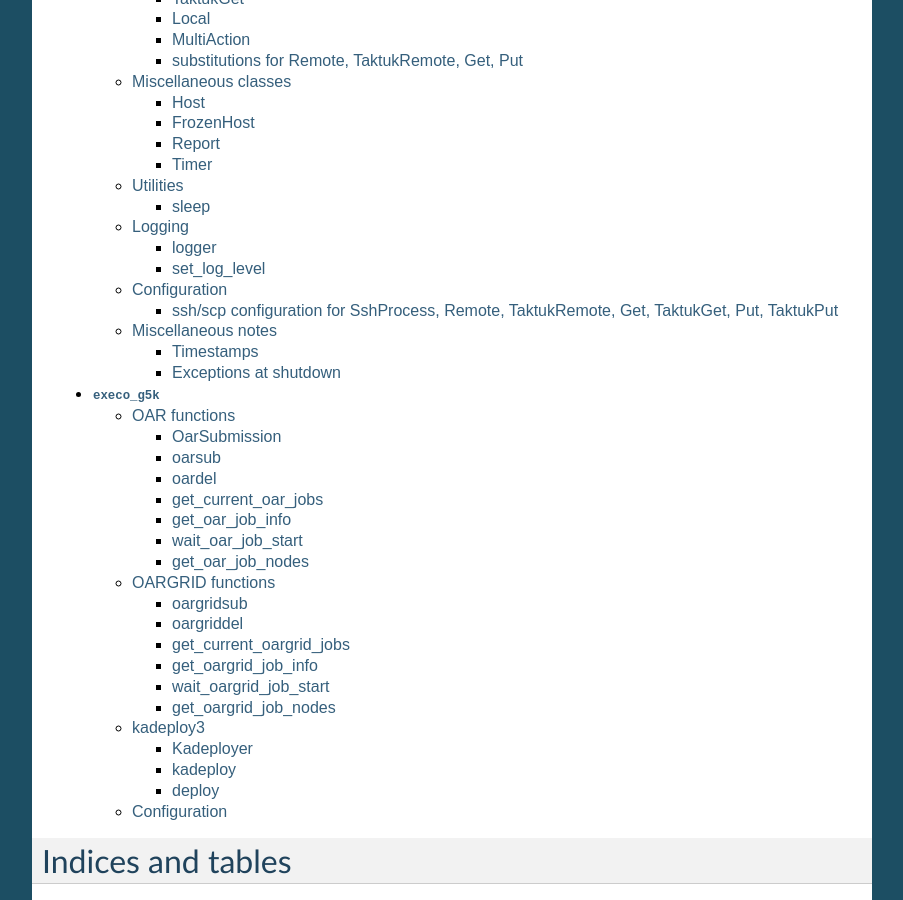
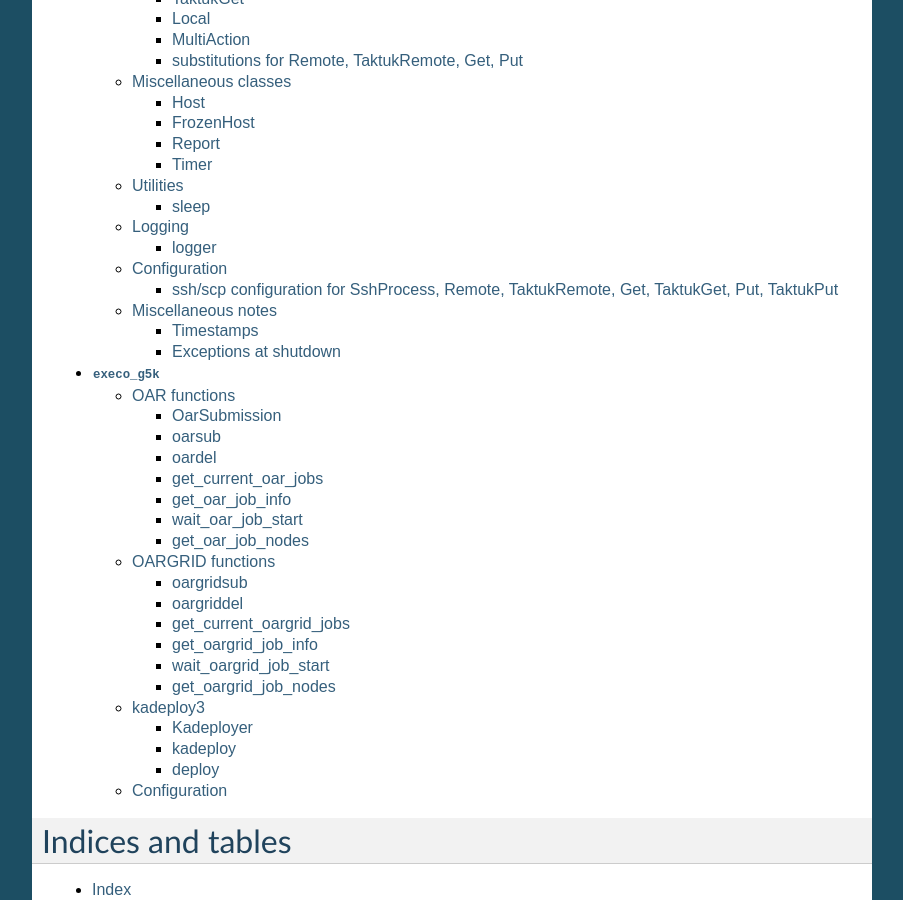
Before and after one commit to rcherrueau/execo, a Sphinx documentation site: the page built from doc/index.rst, in a window 1280 px wide and 900 px high, scrolled down 475 px. Shown: the whole window, without its empty margins (198-1101 px from the left). Built offline with Sphinx 7.4.7, drawn with Linux system fonts in a browser that asks for light colours.

Commit message:
update documentation: set_log_level no longer exists

```diff
--- a/doc/execo.rst
+++ b/doc/execo.rst
@@ -264,10 +264,6 @@ logger
 
   The execo logger.
 
-set_log_level
--------------
-.. autofunction:: set_log_level
-
 Configuration
 =============
 
```
